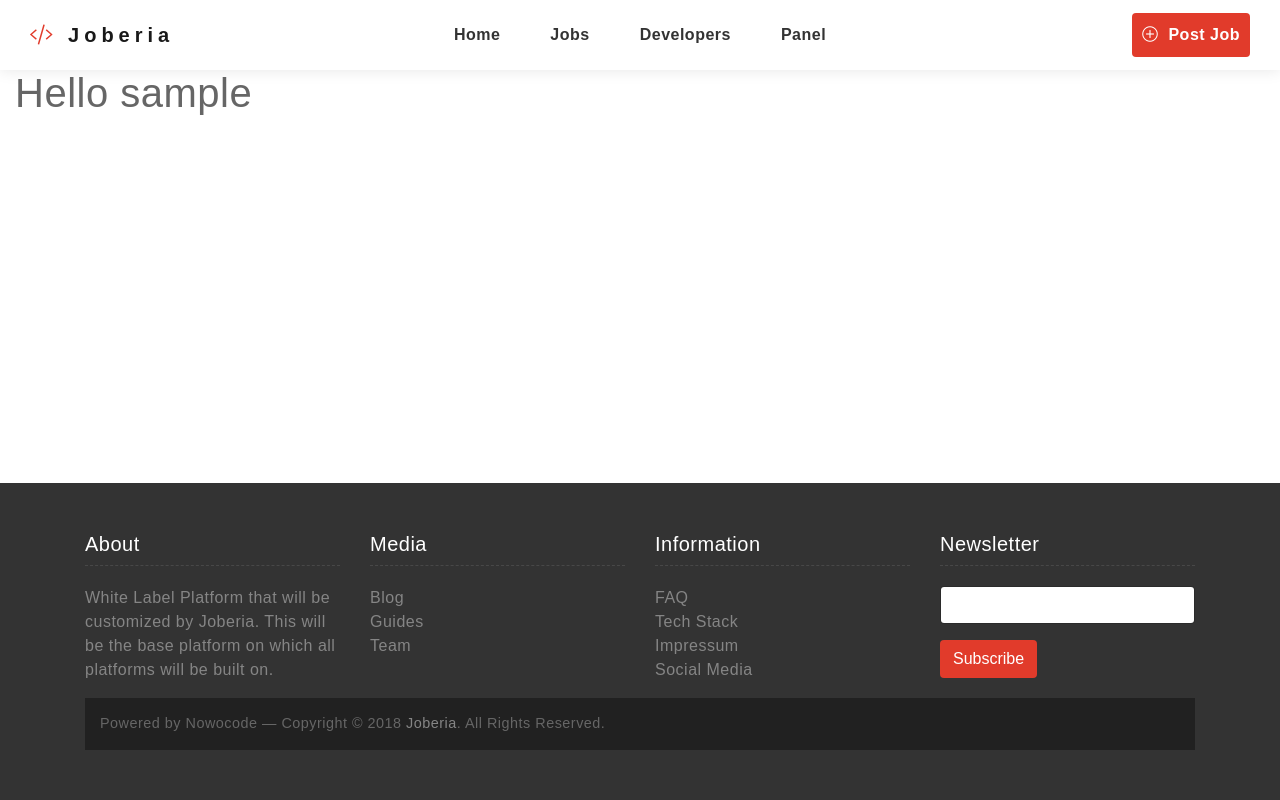
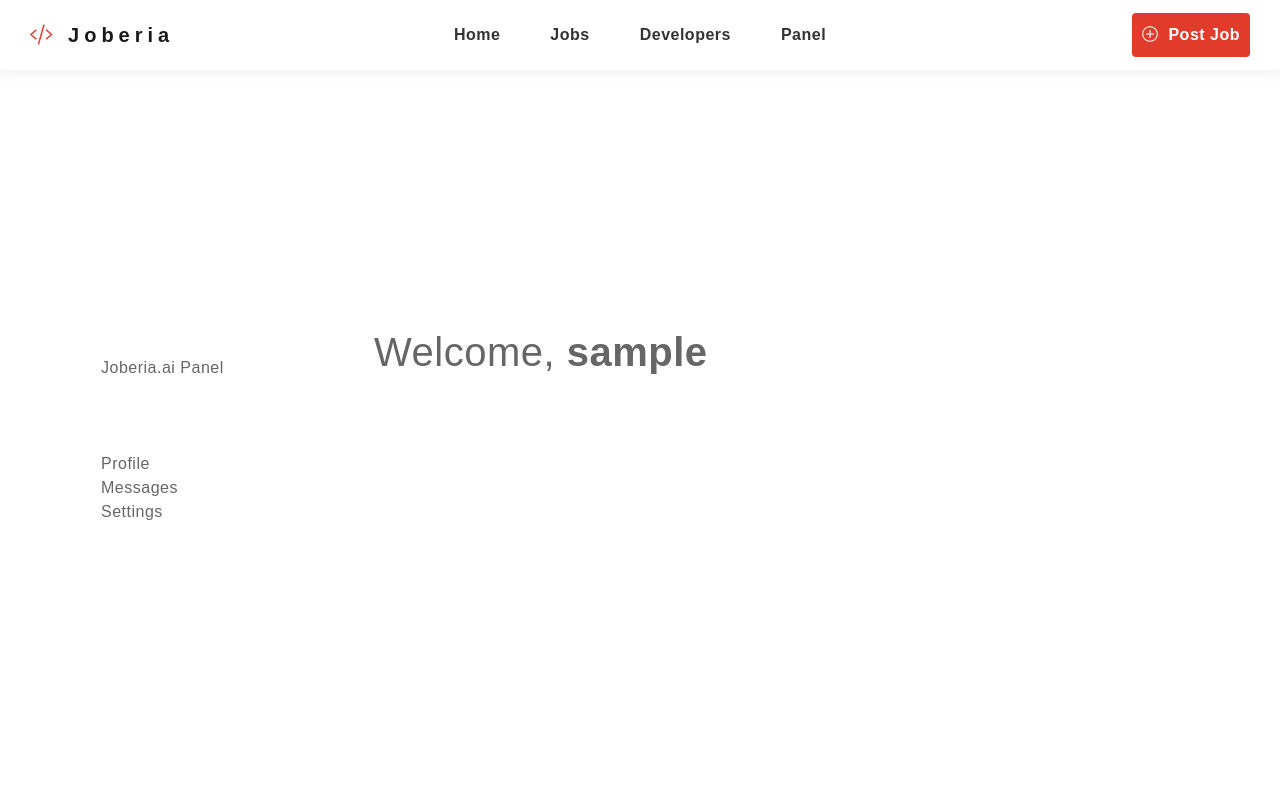
Before and after one commit to MrIceman/joberia, a Django app: page /panel/ in a window 1280 px wide. Run offline with Django 3.2, Linux system fonts and the light colour scheme; a user stored in the database is signed in; tables that the repository leaves empty hold one stand-in row (values such as "Sample post"); some libraries are stand-ins or nearby versions; some web fonts are replaced.

Commit message:
g00d UI n0w

```diff
--- a/joberia/apps/panel/views.py
+++ b/joberia/apps/panel/views.py
@@ -21,6 +21,8 @@
         context = {}
         theme = Theme.objects.filter().all().first()
         context['theme'] = theme
+        theme.background_color = theme.primary_dark_color
         profile = Profile.objects.filter(user_id=self.user.id).first()
         context['profile'] = profile
+        context['disable_footer'] = True
         return context
--- a/joberia/templates/base.html
+++ b/joberia/templates/base.html
@@ -35,12 +35,16 @@
       class="d-flex flex-column justify-content-between">
 <!-- Navigation -->
 {% include 'includes/nav.html' %}
-{% block main %}
+<div class="container-fluid" style="flex-grow: 1;">
+    {% block main %}
 
-{% endblock %}
-{% include 'includes/footer.html' %}
-
-
+    {% endblock %}
+</div>
+{% if not disable_footer %}
+    <div class="container-fluid">
+        {% include 'includes/footer.html' %}
+    </div>
+{% endif %}
 <!-- Javascript -->
 <script src="{% static 'js/plugins/jquery.min.js' %}"></script>
 <script src="{% static 'js/plugins/popper.min.js' %}"></script>
--- a/joberia/templates/panel/index.html
+++ b/joberia/templates/panel/index.html
@@ -2,10 +2,37 @@
 {% load static %}
 
 {% block main %}
+    <div class="container d-flex flex-row justify-content-center align-items-center flex-wrap"
+         style="background-color:#{{ theme.primary_dark_color }}; padding: 8px; height: 100%">
+        <div class="col-lg-3 align-self-center" style="background-color:#{{ theme.primary_dark_color }};">
+            <!-- Menu -->
+            <div class="d-flex flex-column"
+                 style="color: #FFFFFF}; padding: 8px">
+                <div style="padding-top: 8px">
+                    <span style="color:#{{ theme.accent_dark_color }}">Joberia<span
+                            style="color:#{{ theme.accent_color }};">.ai</span> Panel</span>
+                </div>
+                <br/><br/>
+                <div>
+                    <span style="color: #FFFFFF">Menu</span><br/>
+                    <span>Profile</span> <br/>
+                    <span>Messages</span><br/>
+                    <span>Settings</span>
+                </div>
+                <div></div>
+            </div>
+        </div>
+        <div class="col-lg-9 align-self-center">
+            <div class="d-flex flex-column">
+                <h1 style="color: #{{ theme.accent_dark_color }}">Welcome, <b>{{ profile.user }}</b></h1> <br/>
 
-    <div>
-        <div class="col-12">
-            <h1>Hello {{ profile }}</h1>
+                <p style="color: #FFFFFF">
+                    In order to be more successful with your Job search, please fill in your profile!<br/>
+                    It's important that your future employer / client knows who he's dealing with.<br/>
+                    Feel free to enter as many details as you wish, however it's recommendable to include some past Work of yours.<br/>
+                    This could be for instance your GitHub Account or your Website with your portfolio,
+                </p>
+            </div>
         </div>
     </div>
 {% endblock %}
```
